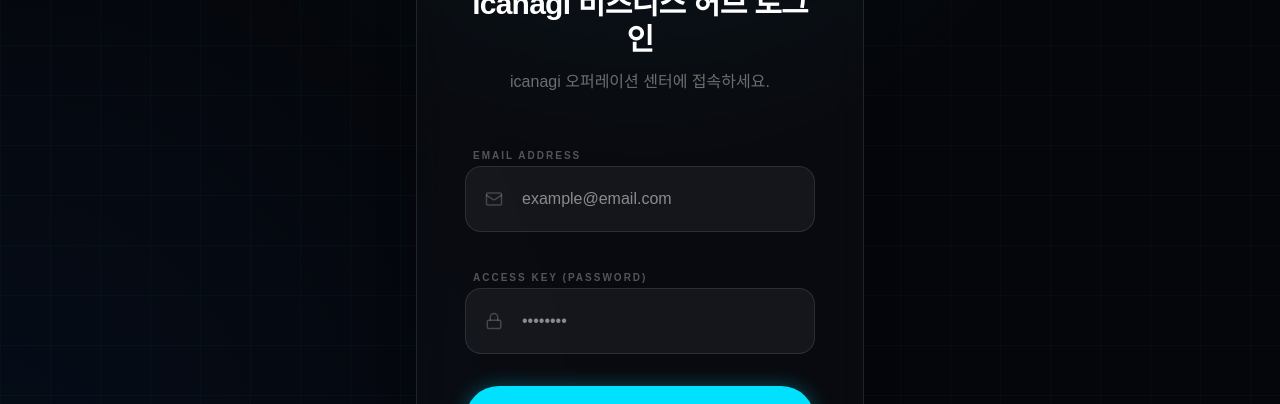
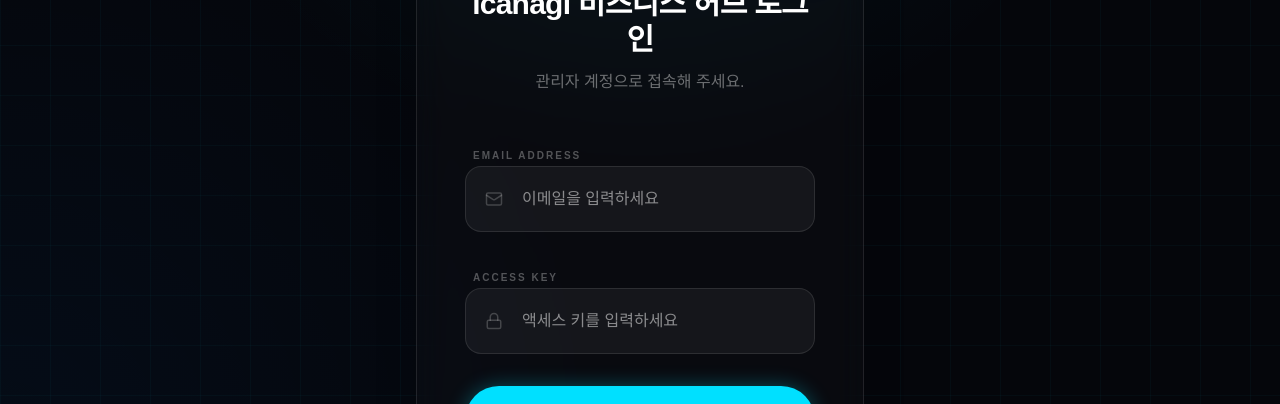
Before and after one commit to ilikefeeling/icani, a React (Vite) app: page /login in a window 1280 px wide. Shown: the part 351-755 px from the top of the page. Built offline with nearby package versions, Linux system fonts and the light colour scheme; no server answers.

Commit message:
Secure login page by removing misleading placeholders and hardening logic

```diff
--- a/src/pages/LoginPage.jsx
+++ b/src/pages/LoginPage.jsx
@@ -11,7 +11,13 @@
 
     const handleLogin = (e) => {
         e.preventDefault();
-        const ADMIN_PASSWORD = import.meta.env.VITE_ADMIN_PASSWORD || '1111'; // 로컬 환경 대비 기본값 유지 가능 (배포 시에는 환경변수 우선)
+        const ADMIN_PASSWORD = import.meta.env.VITE_ADMIN_PASSWORD;
+        if (!ADMIN_PASSWORD) {
+            console.error('Admin password environment variable is not set!');
+            showToast('시스템 설정 오류입니다. 관리자에게 문의하세요.', 'error');
+            return;
+        }
+
         if (email === 'ilikepeople@icloud.com' && password === ADMIN_PASSWORD) {
             navigate('/admin');
             showToast('성공적으로 접속되었습니다.', 'success');
@@ -30,10 +36,10 @@
                         <Cpu size={40} />
                     </div>
                     <h1 className="text-3xl font-black mb-3 tracking-tight">icanagi 비즈니스 허브 로그인</h1>
-                    <p className="text-white/40 font-medium">icanagi 오퍼레이션 센터에 접속하세요.</p>
+                    <p className="text-white/40 font-medium">관리자 계정으로 접속해 주세요.</p>
                 </div>
 
-                <form onSubmit={handleLogin} className="space-y-8 relative z-10">
+                <form onSubmit={handleLogin} className="space-y-8 relative z-10" autoComplete="off">
                     <div className="space-y-3">
                         <label className="text-[10px] font-black text-white/30 uppercase tracking-[0.2em] ml-2">Email Address</label>
                         <div className="relative group">
@@ -41,8 +47,9 @@
                             <input
                                 type="email"
                                 required
+                                autoComplete="off"
                                 className="w-full pl-14 pr-6 py-5 bg-white/5 border border-white/10 rounded-2xl focus:outline-none focus:ring-2 focus:ring-primary/20 focus:border-primary transition-all text-white font-medium"
-                                placeholder="example@email.com"
+                                placeholder="이메일을 입력하세요"
                                 value={email}
                                 onChange={(e) => setEmail(e.target.value)}
                             />
@@ -50,14 +57,15 @@
                     </div>
 
                     <div className="space-y-3">
-                        <label className="text-[10px] font-black text-white/30 uppercase tracking-[0.2em] ml-2">Access Key (Password)</label>
+                        <label className="text-[10px] font-black text-white/30 uppercase tracking-[0.2em] ml-2">Access Key</label>
                         <div className="relative group">
                             <Lock className="absolute left-5 top-1/2 -translate-y-1/2 text-white/20 group-focus-within:text-primary transition-colors" size={18} />
                             <input
                                 type="password"
                                 required
+                                autoComplete="new-password"
                                 className="w-full pl-14 pr-6 py-5 bg-white/5 border border-white/10 rounded-2xl focus:outline-none focus:ring-2 focus:ring-primary/20 focus:border-primary transition-all text-white font-medium"
-                                placeholder="••••••••"
+                                placeholder="액세스 키를 입력하세요"
                                 value={password}
                                 onChange={(e) => setPassword(e.target.value)}
                             />
```
